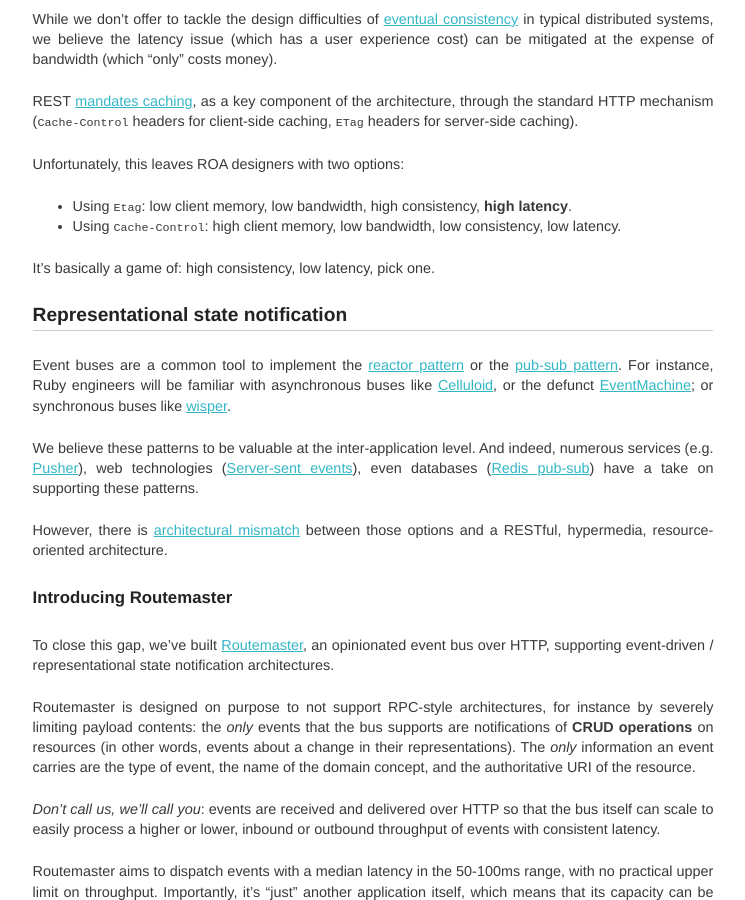
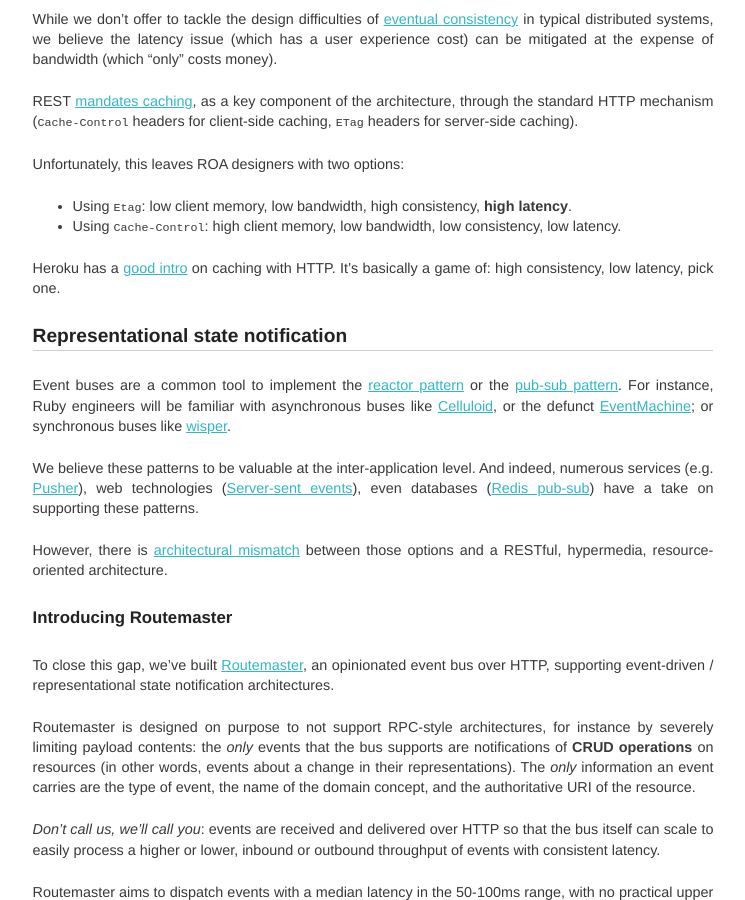
Before and after one commit to HouseTrip/housetrip.github.com, a Jekyll site: the page built from _posts/2014-09-20-resn-routemaster.md, in a window 1280 px wide and 900 px high, scrolled down 2482 px. Shown: the whole window, without its empty margins (267-1012 px from the left). Built offline with Jekyll 4.4.1, drawn with Linux system fonts in a browser that asks for light colours; comment, search, counter and statistics services are not loaded.

Commit message:
Adds link to Heroku HTTP caching article

```diff
--- a/_posts/2014-09-20-resn-routemaster.md
+++ b/_posts/2014-09-20-resn-routemaster.md
@@ -159,6 +159,9 @@ Unfortunately, this leaves ROA designers with two options:
 - Using `Cache-Control`: high client memory, low bandwidth, low consistency, low
   latency.
 
+Heroku has a [good
+intro](https://devcenter.heroku.com/articles/increasing-application-performance-with-http-cache-headers)
+on caching with HTTP.
 It's basically a game of: high consistency, low latency, pick one.
 
 
```
